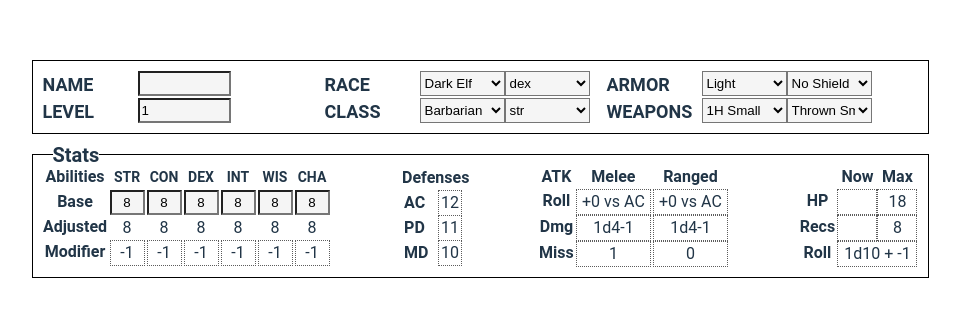
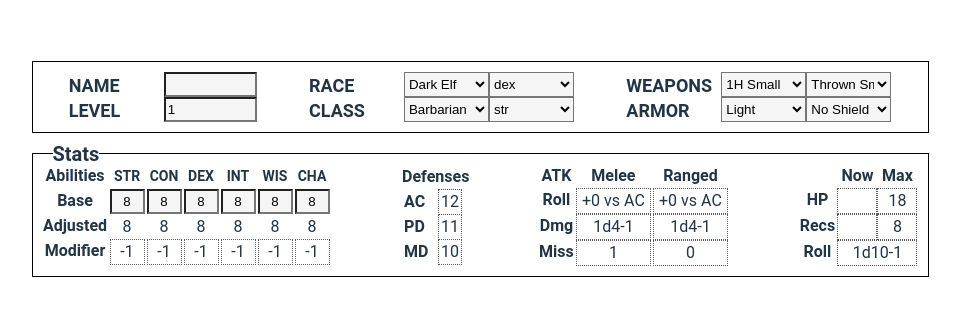
Before and after one commit to Xenrathe/React-FormGen, a React (Vite) app: page / in a window 1280 px wide. Shown: the part 221-538 px from the top of the page, without its empty margins (160-1120 px from the left). Built offline with nearby package versions, Linux system fonts and the light colour scheme.

Commit message:
Finalize StatBlock component (for now)

```diff
--- a/src/CharSheetComponents/Basics.jsx
+++ b/src/CharSheetComponents/Basics.jsx
@@ -101,8 +101,9 @@ function Basics({ basicsData, setBasicsData }) {
 
   return (
     <div id="basics" className="input-group">
+      <div id="name-level">
         <div id="name-div" className="input-set">
-        <label>NAME</label>
+          <label htmlFor="name">NAME</label>
           <input
             type="text"
             id="name"
@@ -113,7 +114,7 @@ function Basics({ basicsData, setBasicsData }) {
           />
         </div>
         <div id="level-div" className="input-set">
-        <label>LEVEL</label>
+          <label htmlFor="level">LEVEL</label>
           <input
             type="number"
             id="level"
@@ -123,8 +124,10 @@ function Basics({ basicsData, setBasicsData }) {
             onChange={handleLevelChange}
           />
         </div>
+      </div>
+      <div id="race-class">
         <div id="race-div" className="input-set">
-        <label>RACE</label>
+          <label htmlFor="race">RACE</label>
           <select
             name="race"
             id="race"
@@ -163,6 +166,8 @@ function Basics({ basicsData, setBasicsData }) {
             <PopulateBonusAbilities collectionKey={basicsData.job} />
           </select>
         </div>
+      </div>
+      <div id="weapons-armor">
         <div id="weapons-div" className="input-set">
           <label>WEAPONS</label>
           <select
@@ -262,6 +267,7 @@ function Basics({ basicsData, setBasicsData }) {
           </select>
         </div>
       </div>
+    </div>
   );
 }
 
--- a/src/CharSheetComponents/CharSheet.css
+++ b/src/CharSheetComponents/CharSheet.css
@@ -16,11 +16,14 @@
 }
 
 #basics {
+  display: flex;
+  justify-content: space-around;
+}
+
+#name-level, #race-class, #weapons-armor {
   display: grid;
-  grid-template-columns: repeat(6, 140px);
-  grid-template-rows: repeat(2, 25px);
-  row-gap: 2px;
-  column-gap: 1px;
+  grid-template-columns: 1fr;
+  grid-template-rows: 25px 25px;
 }
 
 .input-set {
@@ -40,36 +43,6 @@
 
 .input-group select.small {
   width: 50px;
-}
-
-#name-div {
-  grid-column: 1 / 3;
-  grid-row: 1 / 2;
-}
-
-#level-div {
-  grid-column: 1 / 3;
-  grid-row: 2 / 3;
-}
-
-#race-div {
-  grid-column: 3 / 5;
-  grid-row: 1 / 2;
-}
-
-#job-div {
-  grid-column: 3 / 5;
-  grid-row: 2 / 3;
-}
-
-#armor-div {
-  grid-column: 5 / 7;
-  grid-row: 1 / 2;
-}
-
-#weapons-div {
-  grid-column: 5 / 7;
-  grid-row: 2 / 3;
 }
 
 #statblock {
--- a/src/Character.js
+++ b/src/Character.js
@@ -148,8 +148,9 @@ export class Character {
   calculateRecoveryDice() {
     const uses = jobs[this.job].recoveries[0];
     const diceSize = jobs[this.job].recoveries[1];
+    const plusSign = this.abilityModifiers.con >= 0 ? '+' : '';
 
-    return [uses, `${this.level}d${diceSize} + ${this.abilityModifiers.con}`];
+    return [uses, `${this.level}d${diceSize}${plusSign}${this.abilityModifiers.con}`];
   }
 
   calculateAtk(isMelee) {
```
Lines whose indentation alone changed are shown as unchanged.
